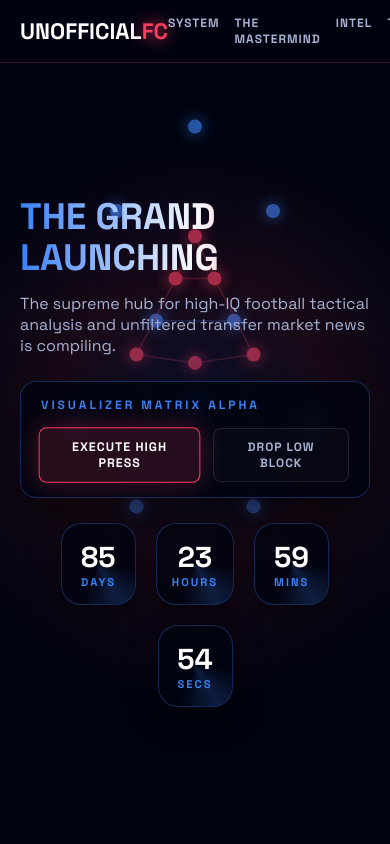
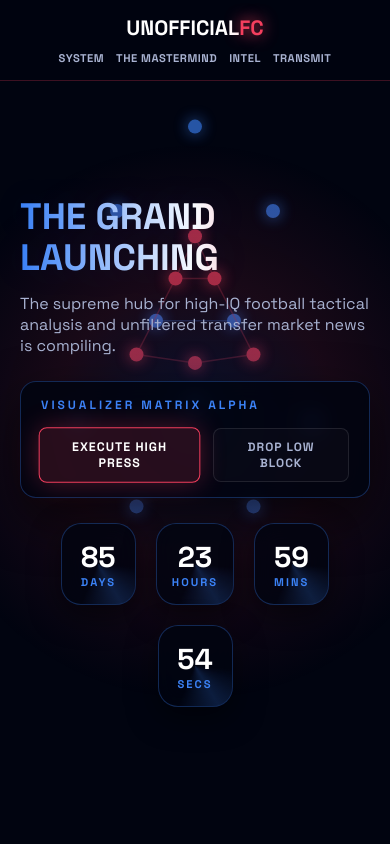
Before and after one commit to Subhayan06/UnofficialFC, a plain HTML site: page index.html in a window 390 px wide. Shown: the top 844 px of the page. Drawn offline with Linux system fonts and the light colour scheme.

Commit message:
Update style.css

```diff
--- a/style.css
+++ b/style.css
@@ -202,8 +202,29 @@ footer { padding: 40px; text-align: center; border-top: 1px solid var(--glass-bo
     .founder-bio p { font-size: 1rem !important; }
     .previews-grid { grid-template-columns: 1fr !important; gap: 20px !important; }
     .feedback-container { padding: 25px 20px !important; }
-    nav { padding: 15px 20px !important; }
-    .logo { font-size: 1.4rem !important; }
-    .nav-links { gap: 15px !important; }
-    .nav-links a { font-size: 0.75rem !important; }
-}
+    /* ==========================================
+       FIXED MOBILE NAVBAR WRAPPING
+       ========================================== */
+    nav {
+        padding: 15px 12px !important; /* Loosen up the side choking */
+        flex-direction: column !important; /* Stack logo above links on micro screens */
+        gap: 10px !important;
+    }
+
+    .logo {
+        font-size: 1.3rem !important;
+        letter-spacing: 0px !important;
+    }
+
+    .nav-links {
+        gap: 12px !important; /* Tighten space between link blocks */
+        width: 100% !important;
+        justify-content: center !important; /* Center links perfectly below logo */
+        flex-wrap: wrap !important; /* Force elegant wrapping if a screen is ultra-narrow */
+    }
+
+    .nav-links a {
+        font-size: 0.7rem !important; /* Drop font slightly to fit the grid perfectly */
+        letter-spacing: 0.5px !important;
+        white-space: nowrap !important; /* ABSOLUTE CRITICAL: Prevents words like Transmit from snapping in half */
+    }
```
